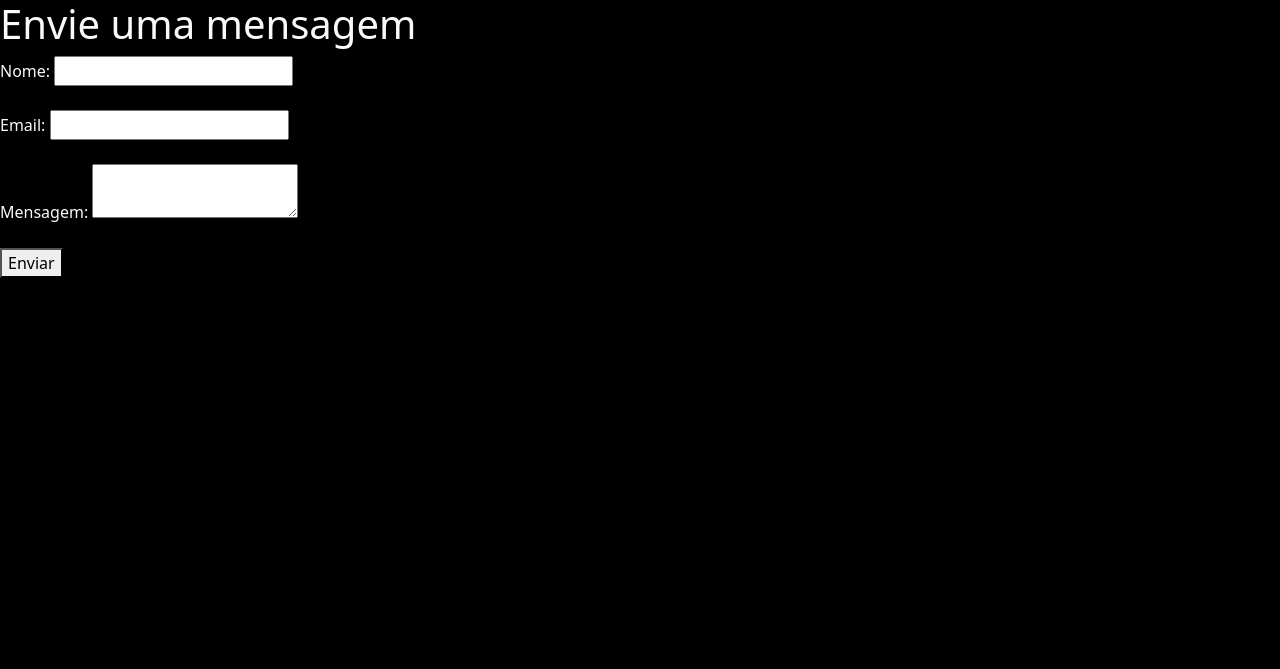
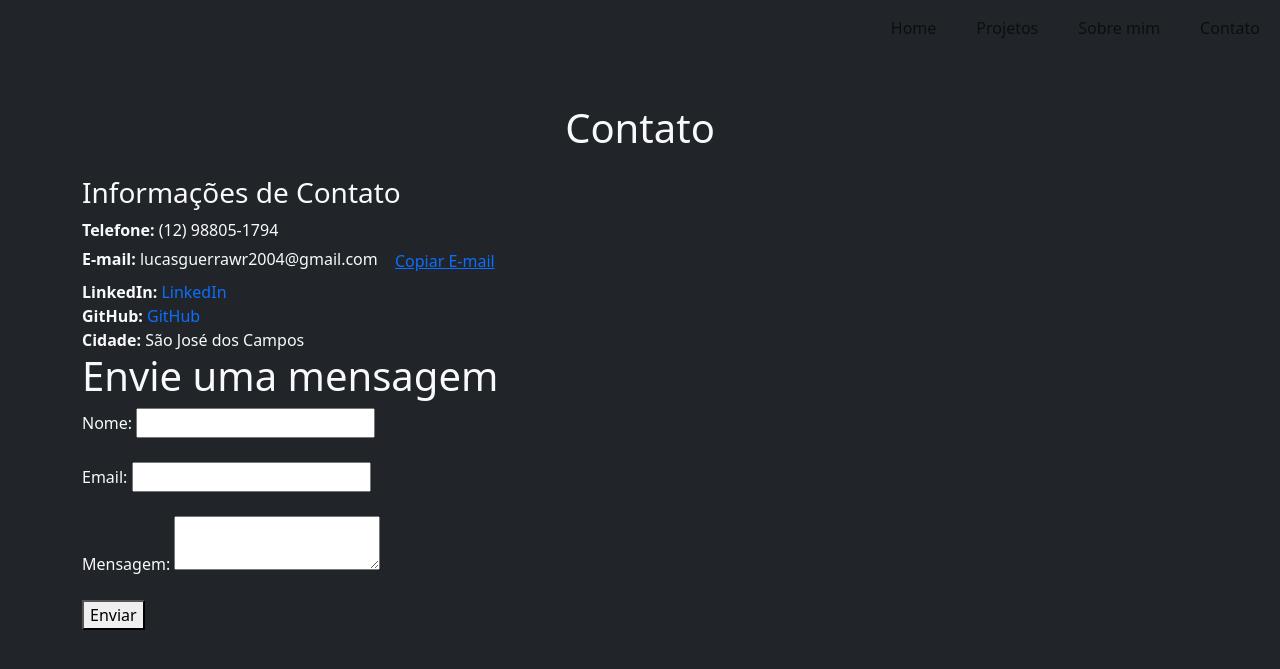
Before and after one commit to lucasguerra12/devweb3, a Flask app: page /contato in a window 1280 px wide. Shown: the top 669 px of the page. Run offline with Flask 3, Linux system fonts and the light colour scheme.

Commit message:
add e arrumando banco

```diff
--- a/app.py
+++ b/app.py
@@ -13,6 +13,21 @@ def db_connection():
     )
 
     return conn
+#testando banco de dados#
+@app.route ('/test_connection')
+def test_connection():
+    try:
+        connection = db_connection()
+        cursor = connection.cursor()
+        cursor.execute("SELECT DATABASE()")
+        database_name = cursor.fetchone()
+        cursor.close()
+        connection.close()
+
+        return 'deu certo'
+
+    except mysql.connector.Error as error:
+        return error
 
 @app.route('/')
 def index():
@@ -28,7 +43,7 @@ def contato():
 
         conn = db_connection()
         cursor = conn.cursor()
-        cursor.execute("INSERT INTO contatos (nome,email,mensagem) VALUES (%s,%s,%s)",(nome,email,mensagem))
+        cursor.execute("INSERT INTO contato (nome,email,mensagem) VALUES (%s,%s,%s)",(nome,email,mensagem))
         conn.commit()
         cursor.close()
         conn.close()
@@ -40,7 +55,7 @@ def contato():
 def listar_contatos():
     conn = db_connection()
     cursor = conn.cursor(dictionary=True)
-    cursor.execute("SELECT * FROM contatos")
+    cursor.execute("SELECT * FROM contato")
     contatos = cursor.fetchall()
     cursor.close()
     conn.close()
--- a/config.py
+++ b/config.py
@@ -1,5 +1,5 @@
 DATABASE = {
     'host' : 'localhost',
     'user' : 'root',
-    'password' : 'Lucas#12',
+    'password' : 'CHU@28373',
     'database' : 'flaskbd'}
--- a/static/index.css
+++ b/static/index.css
@@ -1,3 +1,13 @@
+body {
+    background: linear-gradient(to right, rgb(0, 0, 0), rgb(107, 102, 107));
+}
+
+#titulo {
+        font-family: Arial, sans-serif;
+        font-weight: bold;
+        color: #000000ec;
+        text-shadow: 2px 2px 5px rgba(0, 0, 0, 0.3);
+}
 
 #botoes {
     display: flex;
@@ -8,7 +18,7 @@
     font-style: italic;
 }
 #botoes :hover {
-    background-color: blue;
+    background-color: rgb(79, 79, 88);
 }
 
 #bttn {
@@ -20,6 +30,6 @@
 }
 
 #bttn :hover{
-    background-color: blue;
+    background-color: rgb(79, 79, 88);
 
 }
--- a/templates/contato.html
+++ b/templates/contato.html
@@ -1,14 +1,58 @@
-<!-- templates/contato.html -->
 <!DOCTYPE html>
-<html lang="pt-br">
+<html lang="pt-BR">
 <head>
     <meta charset="UTF-8">
-    <title>Enviar formulario</title>
-    <link rel="stylesheet" href="{{url_for ('static', filename='index.css')}}">
+    <meta name="viewport" content="width=device-width, initial-scale=1.0">
+    <title>Contato</title>
     <link href="https://cdn.jsdelivr.net/npm/bootstrap@5.3.3/dist/css/bootstrap.min.css" rel="stylesheet">
+    <script src="https://cdn.jsdelivr.net/npm/bootstrap@5.3.3/dist/js/bootstrap.bundle.min.js"></script>
+    <link href="https://cdnjs.cloudflare.com/ajax/libs/bootstrap-icons/1.10.5/font/bootstrap-icons.min.css" rel="stylesheet">
+    <link href="/static/estilos/stylecontato.css" rel="stylesheet">
+    <link rel="icon" href="/static/imagens/logonova.png" type="image/x-icon">
+
 </head>
-<body class="bg-black">
-    <h1 class="text-light">Envie uma mensagem</h1>
+<body class="bg-dark">
+    <nav class="navbar navbar-expand-lg bg-dark navbar-light py-2">
+        <div class="container-fluid">
+
+
+
+            <button class="navbar-toggler" type="button" data-bs-toggle="collapse" data-bs-target="#navbarNav" aria-controls="navbarNav" aria-expanded="false" aria-label="Toggle navigation">
+                <i class="bi bi-list" style="font-size: 1.5rem; color: white;"></i>
+            </button>
+
+            <!-- Links do menu -->
+            <div class="collapse navbar-collapse" id="navbarNav">
+                <ul class="navbar-nav ms-auto gap-4">
+                    <li class="nav-item">
+                        <a class="nav-link" href="/index.html">Home</a>
+                    </li>
+                    <li class="nav-item">
+                        <a class="nav-link" href="#">Projetos</a>
+                    </li>
+                    <li class="nav-item">
+                        <a class="nav-link" href="/templates/apresentação.html">Sobre mim</a>
+                    </li>
+                    <li class="nav-item">
+                        <a class="nav-link" href="/templates/contato.html">Contato</a>
+                    </li>
+                </ul>
+            </div>
+        </div>
+    </nav>
+    <div class="container mt-5">
+        <h1 class="text-center mb-4 text-light">Contato</h1>
+        <div class="contact-card">
+            <h3 class=text-light>Informações de Contato</h3>
+            <ul class="list-unstyled text-light">
+                <li><strong>Telefone:</strong> (12) 98805-1794</li>
+                <li><strong>E-mail:</strong> <span id="email">lucasguerrawr2004@gmail.com</span>
+                    <button class="btn btn-link" onclick="copyEmail()">Copiar E-mail</button>
+                </li>
+                <li><strong>LinkedIn:</strong> <a href="https://www.linkedin.com/in/lucas-guerra000/" class="text-decoration-none" target="_blank">LinkedIn</a></li>
+                <li><strong>GitHub:</strong> <a href="https://github.com/lucasguerra12" class="text-decoration-none" target="_blank">GitHub</a></li>
+                <li><strong>Cidade:</strong> São José dos Campos</li>
+                <h1 class="text-light">Envie uma mensagem</h1>
     <form action="/contato" method="POST">
         <label class="text-light" for="nome">Nome:</label>
         <input class="text-light" type="text" name="nome" required><br><br>
@@ -18,5 +62,21 @@
         <textarea name="mensagem" required></textarea><br><br>
         <button type="submit">Enviar</button>
     </form>
+            </ul>
+        </div>
+    </div>
+
+
+    <script>
+        function copyEmail() {
+            const email = document.getElementById('email').innerText;
+            navigator.clipboard.writeText(email).then(() => {
+                alert('E-mail copiado: ' + email);
+            }).catch(err => {
+                console.error('Erro ao copiar o e-mail: ', err);
+            });
+        }
+    </script>
+
 </body>
 </html>
--- a/templates/index.html
+++ b/templates/index.html
@@ -9,7 +9,7 @@
 </head>
 <body class="bg-black">
 
-<div id="titulo" class="text-center text-primary mt-5 pt-5">
+<div id="titulo" class="text-center  mt-5 pt-5">
     <h1>USO DE BANCO DE DADOS JUNTO AO FLASK ATVWEB3</h1>
 </div>
 <div id="botoes" class="d-flex ">
```
Also changed, not shown: sqlflask.sql (added, +10 -0 lines), database.sql (deleted).
